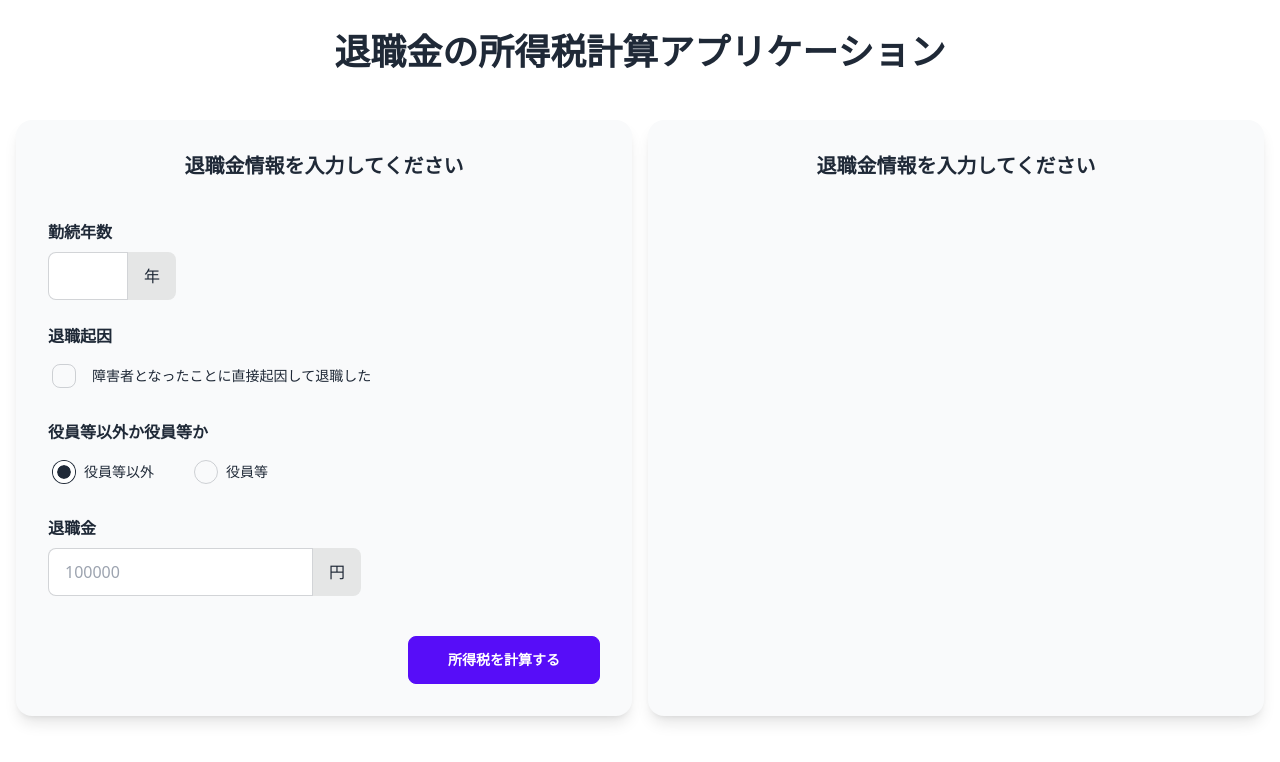
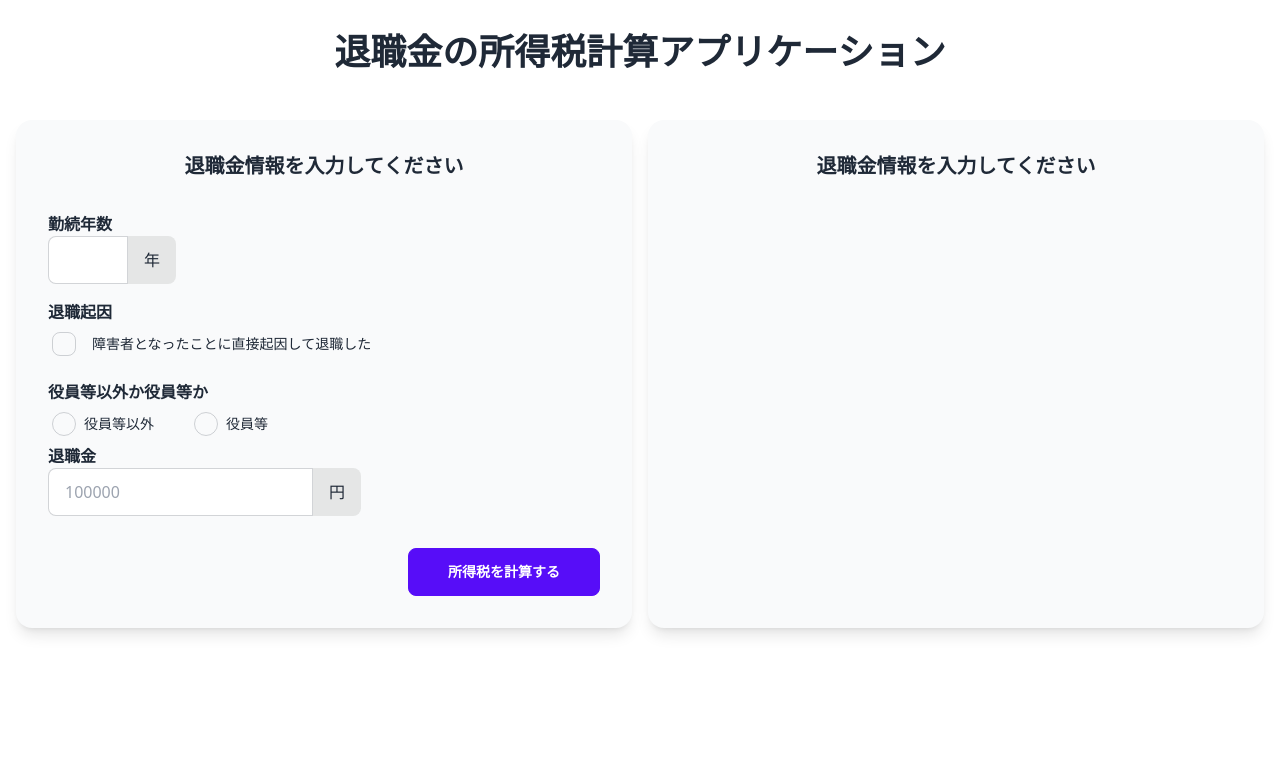
Before and after one commit to kaito2/make-friends-with-react, a Next.js app in the folder jest-book/: page / in a window 1280 px wide. Shown: the top 762 px of the page. Built offline with nearby package versions, Linux system fonts and the light colour scheme.

Commit message:
Implement form logic.

```diff
--- a/jest-book/jest.config.ts
+++ b/jest-book/jest.config.ts
@@ -1,4 +1,4 @@
 export default {
-  testEnvironment: "jsdom",
+  testEnvironment: "jest-environment-jsdom",
   preset: "ts-jest/presets/js-with-ts-esm",
 };
--- a/jest-book/package.json
+++ b/jest-book/package.json
@@ -23,6 +23,7 @@
     "postcss": "8.4.23",
     "react": "18.2.0",
     "react-dom": "18.2.0",
+    "react-hook-form": "^7.43.9",
     "tailwindcss": "3.3.1",
     "typescript": "5.0.4"
   },
--- a/jest-book/src/components/InputForm.tsx
+++ b/jest-book/src/components/InputForm.tsx
@@ -1,32 +1,78 @@
 import { CalcTaxParams } from "@/hooks/useCalcTax";
 import { FC, useState } from "react";
+import { useForm, SubmitHandler } from "react-hook-form";
 
+// TODO: Review: このコンポーネントから useCalcTax を呼び出すのは適切か？
 type Props = {
   onSubmit: (params: CalcTaxParams) => void;
 };
 
 const InputForm: FC<Props> = ({ onSubmit }) => {
-  const [severancePay, setSeverancePay] = useState<number | undefined>(
-    undefined
-  );
+  const {
+    register,
+    handleSubmit,
+    watch,
+    formState: { errors },
+  } = useForm<CalcTaxParams>({
+    defaultValues: {
+      isOfficer: false,
+    },
+  });
+  const onSubmit2: SubmitHandler<CalcTaxParams> = (data) => {
+    console.log(data);
+    onSubmit(data);
+  };
+
+  console.log(errors);
 
   return (
     <div className="card bg-gray-50 shadow-lg">
       <div className="card-body">
+        <form onSubmit={handleSubmit(onSubmit2)}>
           <div className="flex justify-center">
             <h2 className="text-xl font-bold">退職金情報を入力してください</h2>
           </div>
-        <h3 className="font-bold mt-8">勤続年数</h3>
-        <div className="form-control">
+          <div className="mt-8">
+            <span className="font-bold">勤続年数</span>
+            {errors.yearsOfService?.type === "required" && (
+              <span role="alert" className="text-red-500 ml-2 text-sm">
+                必須項目です。
+              </span>
+            )}
+            {errors.yearsOfService?.type === "min" && (
+              <span role="alert" className="text-red-500 ml-2 text-sm">
+                0以上の値を入力してください。
+              </span>
+            )}
+            {errors.yearsOfService?.type === "max" && (
+              <span role="alert" className="text-red-500 ml-2 text-sm">
+                99以下の値を入力してください。
+              </span>
+            )}
+          </div>
+          <div className="flex justify-start items-center">
             <label className="input-group">
-            <input type="number" className="input input-bordered w-20" />
+              <input
+                type="number"
+                className="input input-bordered w-20"
+                {...register("yearsOfService", {
+                  required: true,
+                  min: 0,
+                  max: 99,
+                })}
+                aria-invalid={errors.yearsOfService ? "true" : "false"}
+              />
               <span>年</span>
             </label>
           </div>
           <h3 className="font-bold mt-4">退職起因</h3>
-        <div className="form-control flex items-start">
+          <div className="flex items-start">
             <label className="label cursor-pointer">
-            <input type="checkbox" className="checkbox" />
+              <input
+                type="checkbox"
+                className="checkbox"
+                {...register("isDisability")}
+              />
               <span className="ml-4 label-text">
                 障害者となったことに直接起因して退職した
               </span>
@@ -34,49 +80,55 @@ const InputForm: FC<Props> = ({ onSubmit }) => {
           </div>
           <h3 className="font-bold mt-4">役員等以外か役員等か</h3>
           <div className="flex">
-          <div className="form-control">
             <label className="label cursor-pointer">
-              <input type="radio" name="radio-10" className="radio" checked />
+              <input
+                type="radio"
+                className="radio"
+                value="false"
+                {...register("isOfficer")}
+              />
               <span className="label-text ml-2">役員等以外</span>
             </label>
-          </div>
-          <div className="form-control ml-8">
-            <label className="label cursor-pointer">
-              <input type="radio" name="radio-10" className="radio" />
+            <label className="label cursor-pointer ml-8">
+              <input
+                type="radio"
+                className="radio"
+                value="true"
+                {...register("isOfficer")}
+              />
               <span className="label-text ml-2">役員等</span>
             </label>
           </div>
+          <div>
+            <span className="font-bold mt-4">退職金</span>
+            {errors.severancePay?.type === "required" && (
+              <span role="alert" className="text-red-500 ml-2 text-sm">
+                必須項目です。
+              </span>
+            )}
+            {errors.severancePay?.type === "min" && (
+              <span role="alert" className="text-red-500 ml-2 text-sm">
+                0以上の値を入力してください。
+              </span>
+            )}
           </div>
-        <h3 className="font-bold mt-4">退職金</h3>
-        <div className="form-control">
           <label className="input-group">
             <input
               type="number"
               className="input input-bordered"
-              onChange={(e) => {
-                setSeverancePay(Number(e.target.value));
-              }}
-              value={severancePay}
               placeholder="100000"
+              {...register("severancePay", { required: true, min: 0 })}
             />
             <span>円</span>
           </label>
+          <div className="mt-8 flex justify-end">
+            <input
+              type="submit"
+              className="btn btn-primary w-48"
+              value="所得税を計算する"
+            />
           </div>
-        <div className="mt-8 flex justify-end">
-          <button
-            className="btn btn-primary w-48"
-            onClick={() => {
-              onSubmit({
-                severancePay: severancePay!,
-                isDisability: false,
-                isOfficer: false,
-                yearsOfService: 0,
-              });
-            }}
-          >
-            所得税を計算する
-          </button>
-        </div>
+        </form>
       </div>
     </div>
   );
```
Also changed, not shown: 1 other file (tests, documents, lock files or other folders). Lines whose indentation alone changed are shown as unchanged.
